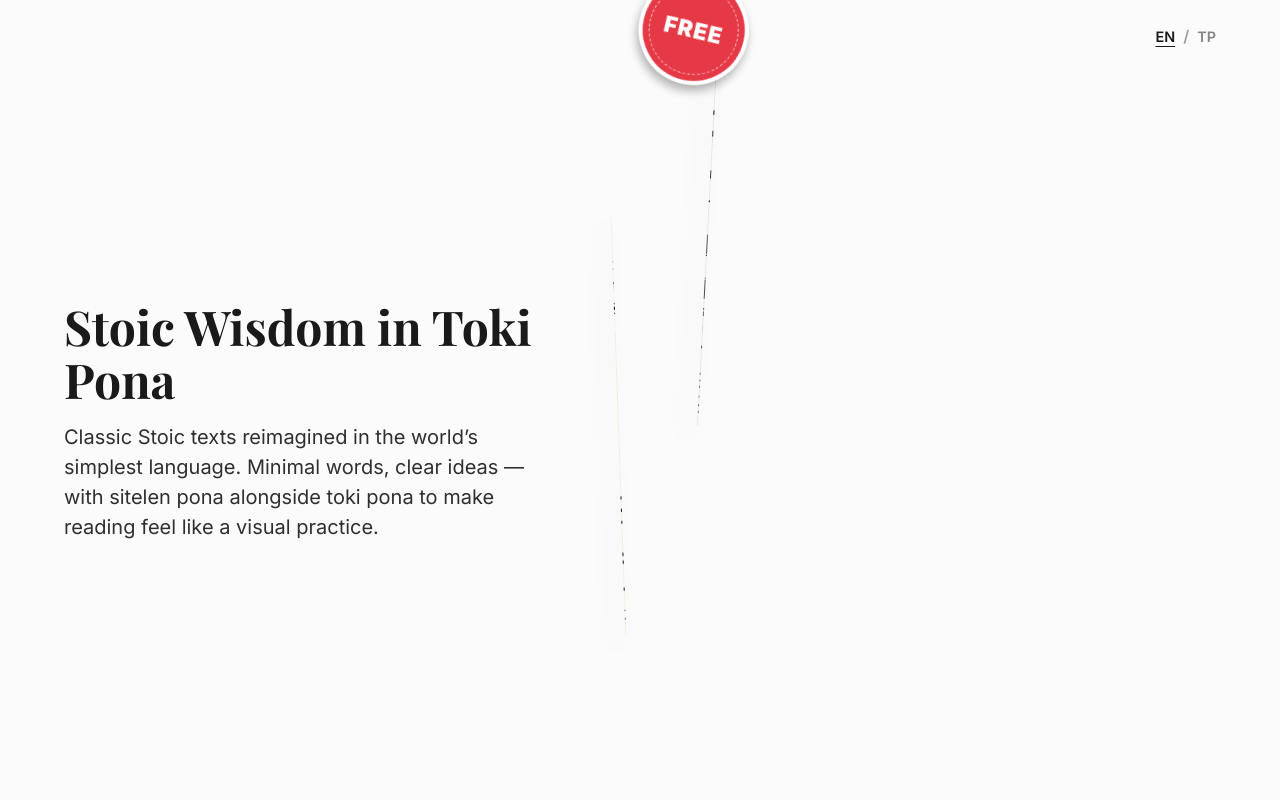
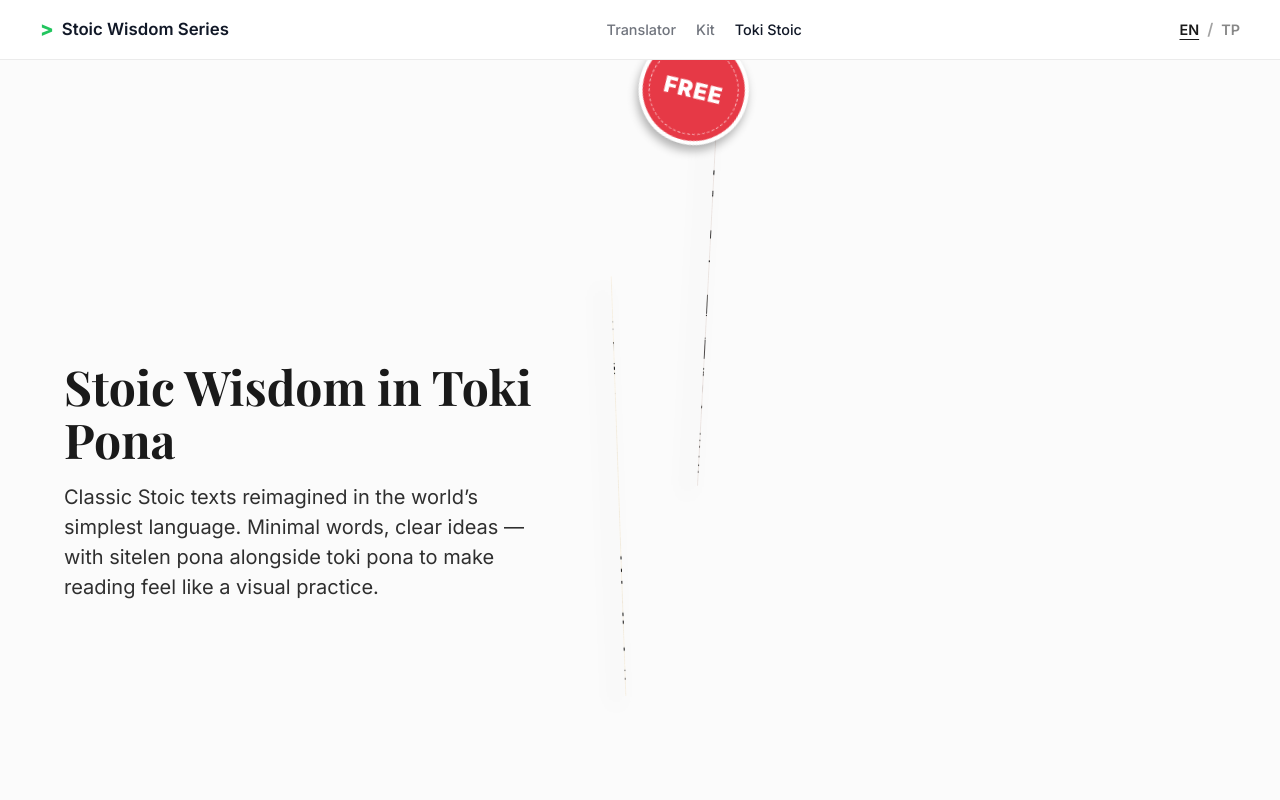
Before and after one commit to markoblogo/stoic-wisdom-series, a Next.js app: page /en in a window 1280 px wide. Shown: the top 800 px of the page. Built offline with nearby package versions, Linux system fonts and the light colour scheme; a web font is replaced by a local one.

Commit message:
Unify header with toki ecosystem + add OG images

```diff
--- a/src/app/[lang]/layout.tsx
+++ b/src/app/[lang]/layout.tsx
@@ -41,6 +41,7 @@ export async function generateMetadata({ params }: { params: Promise<{ lang: str
                     url: 'https://stoic.abvx.xyz/og-image.jpg',
                     width: 1200,
                     height: 630,
+                    alt: 'Stoic Wisdom Series — toki pona editions',
                 },
             ],
         },
--- a/src/components/Header.module.css
+++ b/src/components/Header.module.css
@@ -1,28 +1,66 @@
 .header {
-    position: absolute;
-    /* Integrate with Hero */
+  position: sticky;
   top: 0;
-    left: 0;
-    width: 100%;
   z-index: 50;
-    padding: 1.5rem 0;
-    background: transparent;
-    /* No background strip */
+  background: white;
+  border-bottom: 1px solid rgba(0, 0, 0, 0.08);
 }
 
 .inner {
   display: flex;
   align-items: center;
   justify-content: space-between;
+  gap: 1rem;
+  padding: 1rem 0;
 }
 
-.spacer {
-    /* Keeps the language switch on the right */
-    flex-grow: 1;
+.brand {
+  display: flex;
+  align-items: center;
+  gap: 0.5rem;
+  min-width: 0;
+}
+
+.brandMark {
+  color: #22C55E;
+  font-size: 1.25rem;
+  font-weight: 800;
+  line-height: 1;
+}
+
+.brandTitle {
+  font-size: 1.05rem;
+  font-weight: 600;
+  color: #111827;
+  white-space: nowrap;
+}
+
+.nav {
+  display: flex;
+  align-items: center;
+  gap: 1.25rem;
+}
+
+.navLink {
+  font-size: 0.9rem;
+  font-weight: 500;
+  color: rgba(17, 24, 39, 0.6);
+  text-decoration: none;
+}
+
+.navLink:hover {
+  color: #111827;
+  text-decoration: underline;
+  text-underline-offset: 4px;
+  text-decoration-color: rgba(0, 0, 0, 0.15);
+}
+
+.navLinkActive {
+  color: #111827;
 }
 
 .actions {
   display: flex;
   align-items: center;
-    gap: 1.5rem;
+  gap: 1rem;
 }
--- a/src/components/Header.tsx
+++ b/src/components/Header.tsx
@@ -1,13 +1,30 @@
-
 import LanguageSwitch from './LanguageSwitch';
 import styles from './Header.module.css';
 
 export default function Header({ lang }: { lang: 'en' | 'tp' }) {
+  const stoicHref = `/${lang}`;
+
   return (
     <header className={styles.header}>
       <div className={`container ${styles.inner}`}>
-                {/* Logo removed as requested, leaving empty div for structure or just null */}
-                <div className={styles.spacer} />
+        <div className={styles.brand}>
+          <span className={styles.brandMark}>&gt;</span>
+          <a href={stoicHref} className={styles.brandTitle} style={{ textDecoration: 'none' }}>
+            Stoic Wisdom Series
+          </a>
+        </div>
+
+        <nav className={styles.nav} aria-label="Site navigation">
+          <a className={styles.navLink} href="https://toki.abvx.xyz/">
+            Translator
+          </a>
+          <a className={styles.navLink} href="https://toki.abvx.xyz/kit">
+            Kit
+          </a>
+          <a className={`${styles.navLink} ${styles.navLinkActive}`} href="https://stoic.abvx.xyz/en">
+            Toki Stoic
+          </a>
+        </nav>
 
         <div className={styles.actions}>
           <LanguageSwitch currentLang={lang} />
```
Also changed, not shown: public/og-image.jpg (added), public/twitter-card.jpg (added). Lines whose indentation alone changed are shown as unchanged.
